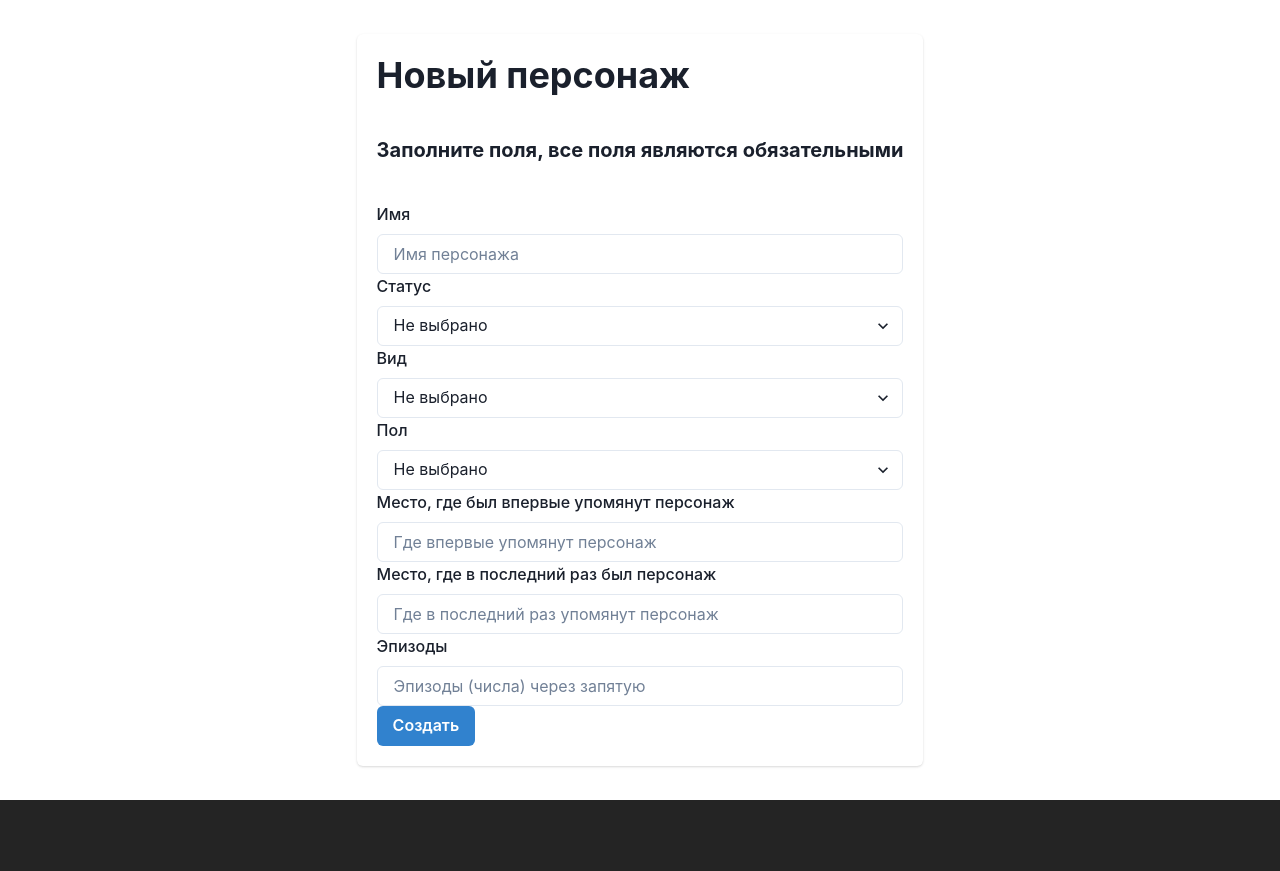
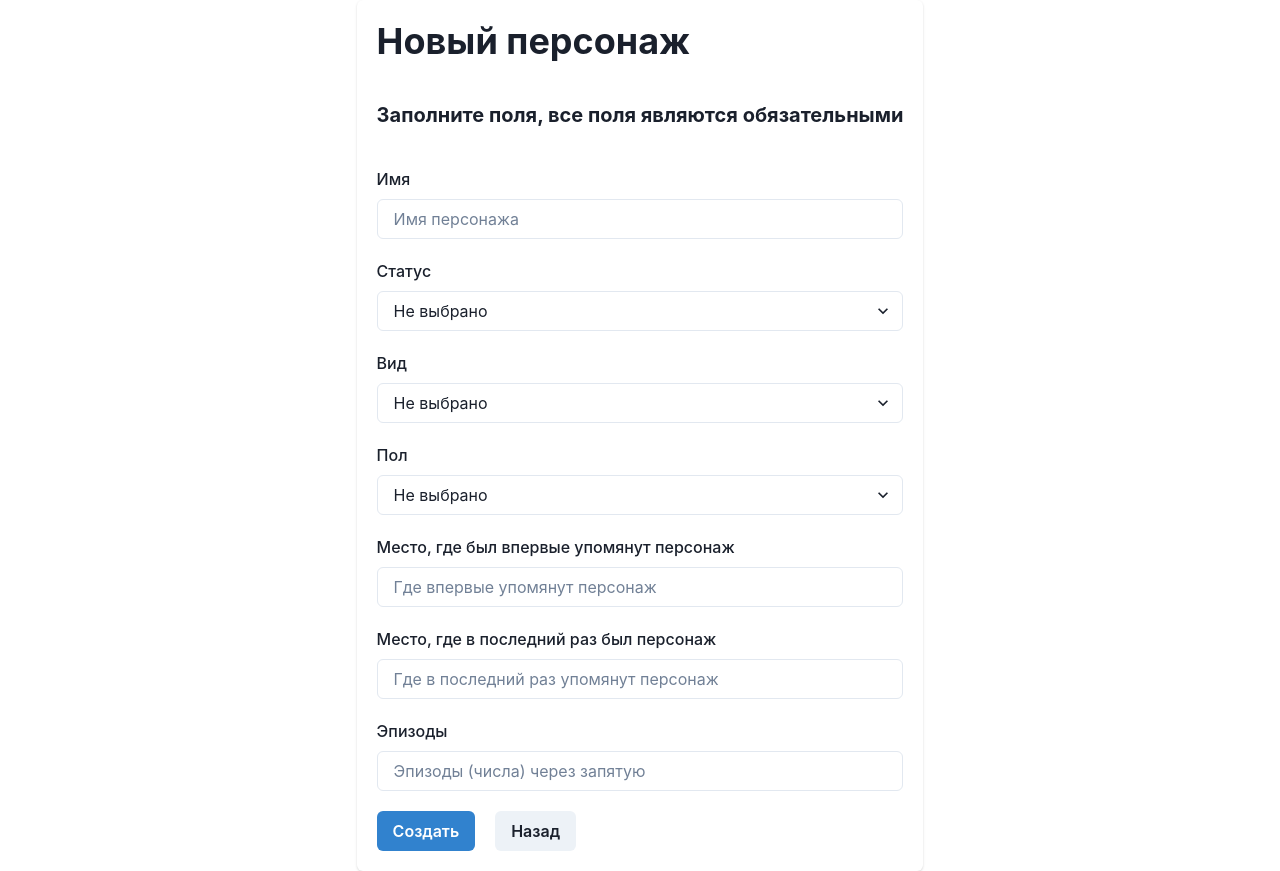
Before and after one commit to Alexander777kr/alfa-test_, a React (Vite) app: page /alfa-test/create-product in a window 1280 px wide. Before the commit the page ends 800 px from the top, so only its background shows below. Built offline with nearby package versions, Linux system fonts and the light colour scheme.

Commit message:
add goToBack btn in CardForm, add env variables to http requests

```diff
--- a/src/components/card-form/CardForm.tsx
+++ b/src/components/card-form/CardForm.tsx
@@ -22,6 +22,12 @@ import {
   genderOptions,
 } from '../../utils/constants';
 
+const baseUrl = import.meta.env.VITE_API_BASE_URL;
+const apiCharacter = import.meta.env.VITE_API_CHARACTER;
+const apiAvatar = import.meta.env.VITE_API_AVATAR;
+
+const imageByDefault = '/19.jpeg';
+
 export default function CardForm() {
   const navigate = useNavigate();
   const dispatch = useAppDispatch();
@@ -34,7 +40,7 @@ export default function CardForm() {
       gender: '',
       originName: '',
       locationName: '',
-      image: 'https://rickandmortyapi.com/api/character/avatar/19.jpeg',
+      image: `${baseUrl}${apiCharacter}${apiAvatar}${imageByDefault}`,
       episodes: '',
       type: '',
     },
@@ -82,6 +88,11 @@ export default function CardForm() {
       navigate('/products', { replace: true });
     },
   });
+
+  const goToBack = () => {
+    navigate(-1);
+  };
+
   return (
     <Card maxW="100%">
       <CardBody>
@@ -96,6 +107,7 @@ export default function CardForm() {
             isInvalid={
               (formik.errors.name && formik.touched.name) as boolean | undefined
             }
+            mb={5}
           >
             <FormLabel>Имя</FormLabel>
             <Input
@@ -113,6 +125,7 @@ export default function CardForm() {
                 | boolean
                 | undefined
             }
+            mb={5}
           >
             <FormLabel>Статус</FormLabel>
             <Select id="status" {...formik.getFieldProps('status')}>
@@ -131,6 +144,7 @@ export default function CardForm() {
                 | boolean
                 | undefined
             }
+            mb={5}
           >
             <FormLabel>Вид</FormLabel>
             <Select id="species" {...formik.getFieldProps('species')}>
@@ -149,6 +163,7 @@ export default function CardForm() {
                 | boolean
                 | undefined
             }
+            mb={5}
           >
             <FormLabel>Пол</FormLabel>
             <Select id="gender" {...formik.getFieldProps('gender')}>
@@ -167,6 +182,7 @@ export default function CardForm() {
                 | boolean
                 | undefined
             }
+            mb={5}
           >
             <FormLabel>Место, где был впервые упомянут персонаж</FormLabel>
             <Input
@@ -184,6 +200,7 @@ export default function CardForm() {
                 | boolean
                 | undefined
             }
+            mb={5}
           >
             <FormLabel>Место, где в последний раз был персонаж</FormLabel>
             <Input
@@ -201,6 +218,7 @@ export default function CardForm() {
                 | boolean
                 | undefined
             }
+            mb={5}
           >
             <FormLabel>Эпизоды</FormLabel>
             <Input
@@ -215,8 +233,11 @@ export default function CardForm() {
           <Input type="hidden" id="image" {...formik.getFieldProps('image')} />
           <Input type="hidden" id="type" {...formik.getFieldProps('type')} />
           <Input type="hidden" id="id" {...formik.getFieldProps('id')} />
-          <Button colorScheme="blue" type="submit">
+          <Button colorScheme="blue" type="submit" mr={5}>
             Создать
+          </Button>
+          <Button onClick={goToBack} colorScheme="gray">
+            Назад
           </Button>
         </form>
       </CardBody>
--- a/src/pages/home-page/HomePage.tsx
+++ b/src/pages/home-page/HomePage.tsx
@@ -18,6 +18,9 @@ import { useAppDispatch, useAppSelector } from '../../store/hooks';
 import { useEffect } from 'react';
 import LoadingAndErrorLayout from '../../components/loading-and-error-layout/LoadingAndErrorLayout';
 
+const baseUrl = import.meta.env.VITE_API_BASE_URL;
+const apiCharacter = import.meta.env.VITE_API_CHARACTER;
+
 export default function HomePage() {
   const [searchParams] = useSearchParams();
   const page = searchParams.get('page') || '1';
@@ -27,11 +30,7 @@ export default function HomePage() {
 
   useEffect(() => {
     if (status === 'idle') {
-      dispatch(
-        fetchCharacters(
-          `https://rickandmortyapi.com/api/character?page=${page}`
-        )
-      ); // Вызываем thunk для загрузки данных
+      dispatch(fetchCharacters(`${baseUrl}${apiCharacter}?page=${page}`)); // Вызываем thunk для загрузки данных
     }
   }, [status, dispatch, page]);
 
--- a/src/pages/products/Products.tsx
+++ b/src/pages/products/Products.tsx
@@ -12,12 +12,15 @@ import Loading from '../../components/loading/Loading';
 import LoadingAndErrorLayout from '../../components/loading-and-error-layout/LoadingAndErrorLayout';
 import { useNavigate, useSearchParams } from 'react-router-dom';
 
+const baseUrl = import.meta.env.VITE_API_BASE_URL;
+const apiCharacter = import.meta.env.VITE_API_CHARACTER;
+
 export default function Products() {
   const [searchParams, setSearchParams] = useSearchParams();
   const page = searchParams.get('page') || '1';
   const [showCards, setShowCards] = useState('all');
   const [currentPage, setCurrentPage] = useState<string | null>(
-    `https://rickandmortyapi.com/api/character?page=${page}`
+    `${baseUrl}${apiCharacter}?page=${page}`
   );
 
   const goToPage = useCallback(
--- a/src/store/features/characterInfoSlice.ts
+++ b/src/store/features/characterInfoSlice.ts
@@ -5,6 +5,9 @@ import { CharacterInfoState } from "./characterInfoTypes";
 import type { RootState } from '../store';
 import { episodesNumberArrayToUrls } from "../../utils/functions";
 import { WritableDraft } from 'immer';
+
+const baseUrl = import.meta.env.VITE_API_BASE_URL;
+const apiCharacter = import.meta.env.VITE_API_CHARACTER;
 
 const initialState: CharacterInfoState = {
   characterInfo: {} as Character,
@@ -20,7 +23,7 @@ export const fetchCharacterInfo = createAsyncThunk<
   'character/fetchCharacterInfo',
   async (id, { rejectWithValue }) => {
     try {
-      const response = await axiosInstance.get(`https://rickandmortyapi.com/api/character/${id}`);
+      const response = await axiosInstance.get(`${baseUrl}${apiCharacter}/${id}`);
       return response.data;
     } catch (error: unknown) {
       if (error instanceof Error) {
--- a/src/utils/functions.ts
+++ b/src/utils/functions.ts
@@ -1,4 +1,7 @@
 import { MAX_TEXT_LENGTH } from "./constants";
+
+const baseUrl = import.meta.env.VITE_API_BASE_URL;
+const apiEpisode = import.meta.env.VITE_API_EPISODE;
 
 export function truncateText(text: string  | undefined, maxLength: number = MAX_TEXT_LENGTH): string | undefined {
   if (text === undefined) {
@@ -23,7 +26,7 @@ export function episodesNumberArrayToUrls(series: string) {
   const numbers = Array.from(new Set(series.split(',')
   .map(num => parseInt(num.trim(), 10))))
   .sort((a, b) => a - b);
-  const urls = numbers.map(num => `https://rickandmortyapi.com/api/episode/${num}`);
+  const urls = numbers.map(num => `${baseUrl}${apiEpisode}/${num}`);
   return urls;
 }
 
```
Also changed, not shown: 1 other file (tests, documents, lock files or other folders).
